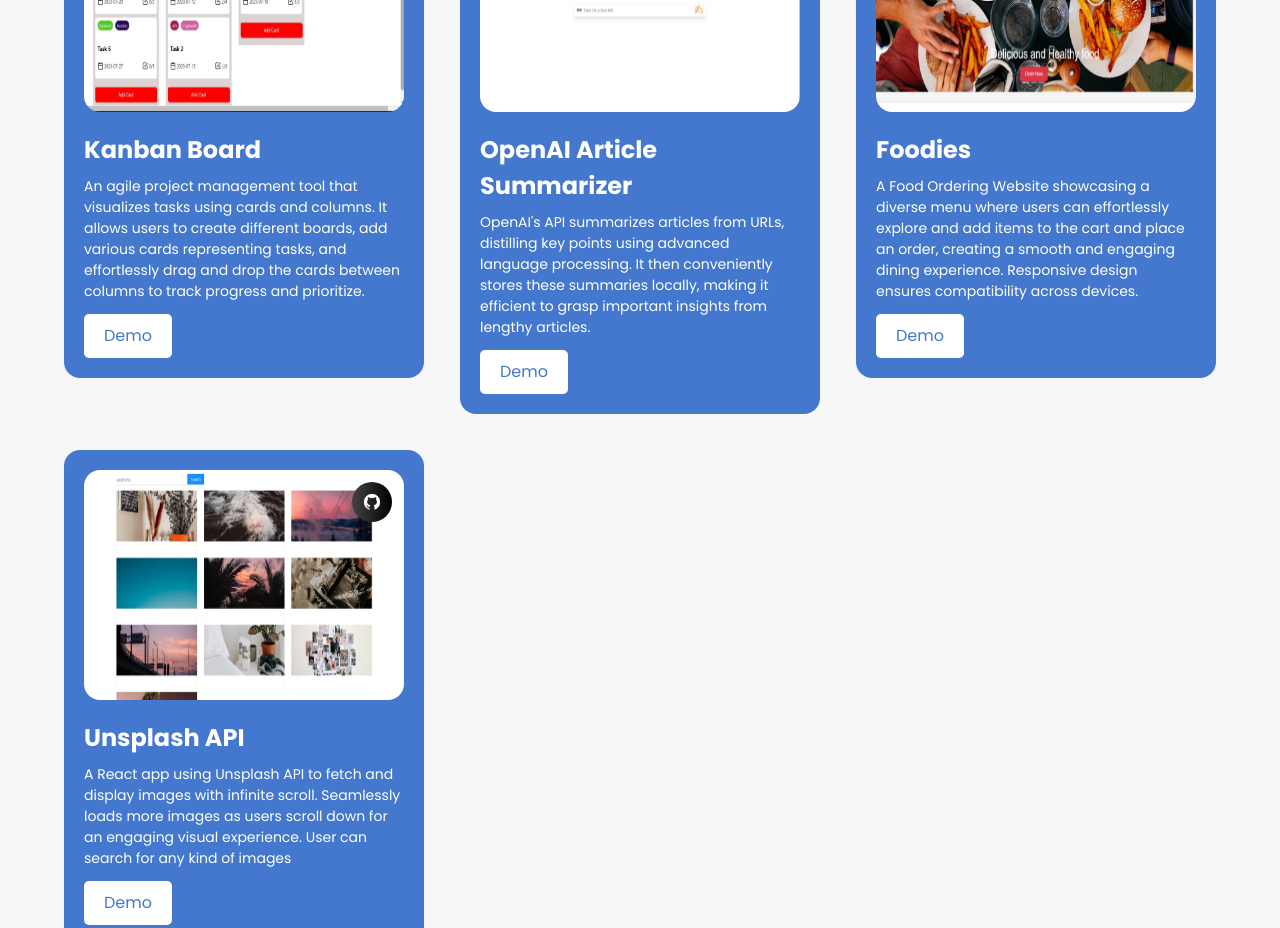
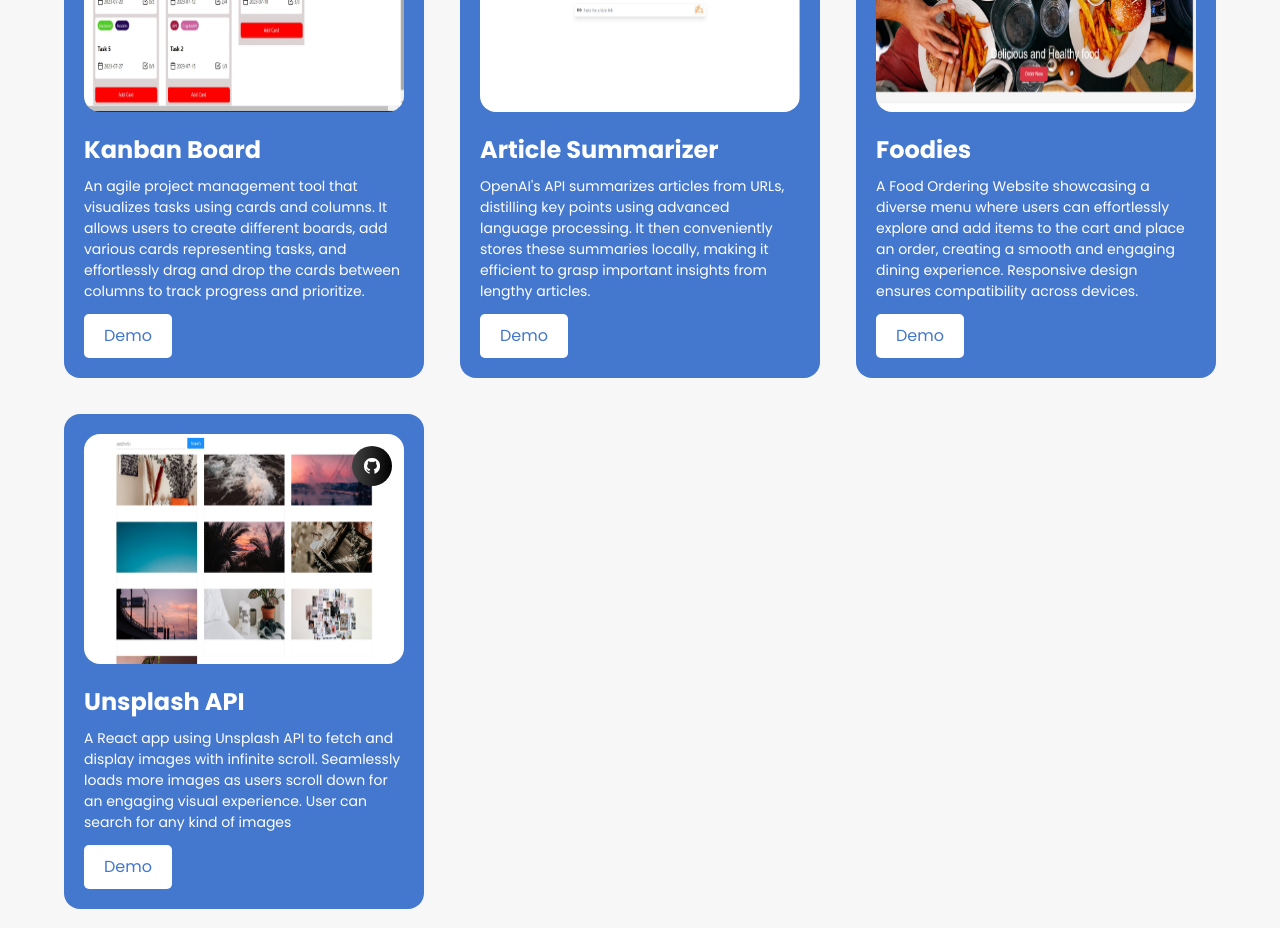
Before and after one commit to bhawna-107/My-portfolio-website, a React (Create React App) app: page / in a window 1280 px wide. Shown: the part 2120-3048 px from the top of the page. Built offline with nearby package versions, Linux system fonts and the light colour scheme.

Commit message:
Update index.js

```diff
--- a/src/constants/index.js
+++ b/src/constants/index.js
@@ -116,7 +116,7 @@
     },
 
        {
-      name: "OpenAI Article Summarizer",
+      name: "Article Summarizer",
       description:
         " OpenAI's API summarizes articles from URLs, distilling key points using advanced language processing. It then conveniently stores these summaries locally, making it efficient to grasp important insights from lengthy articles. ",
       tags: [
```
